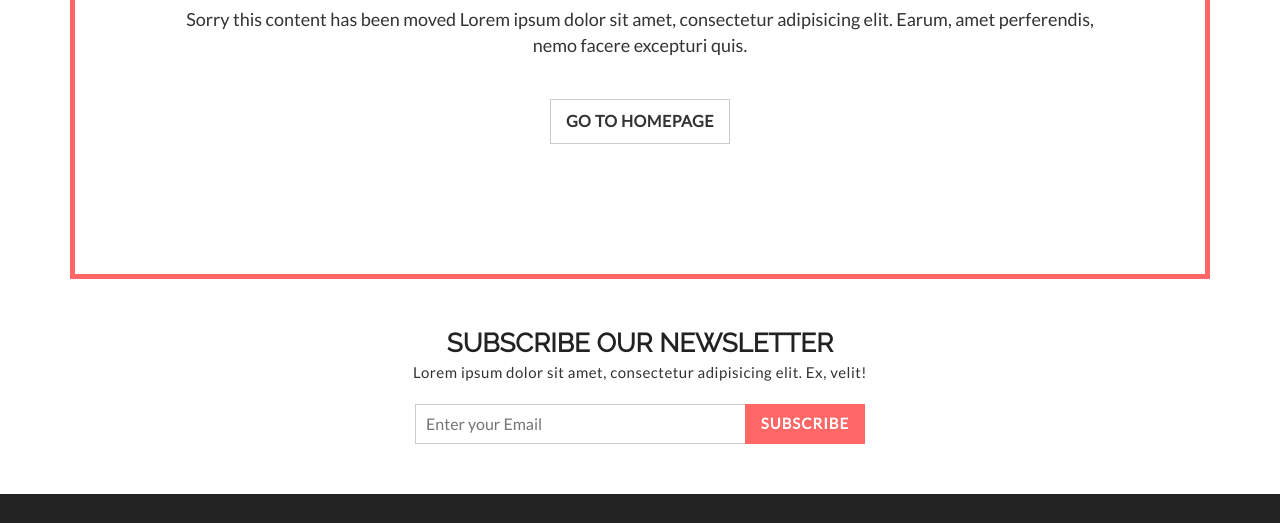
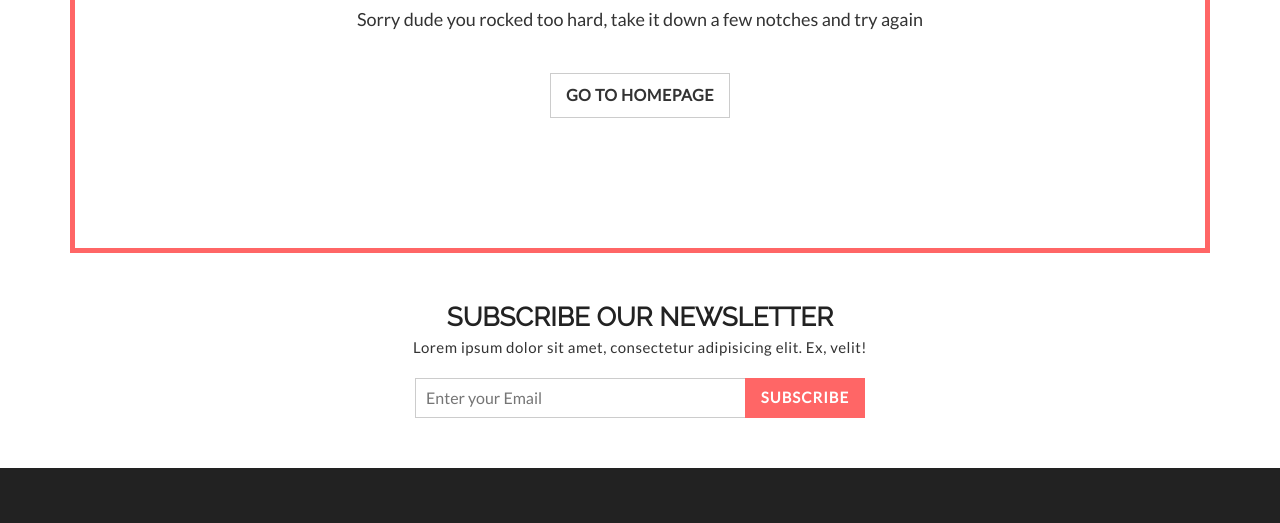
Before and after one commit to PhilOD96/Project, a plain HTML site: page MarkUps-dailyShop-v1.1/dailyShop/404.html in a window 1280 px wide. Shown: the part 577-1100 px from the top of the page. Drawn offline with nearby package versions, Linux system fonts and the light colour scheme.

Commit message:
Added new text for 404 page

```diff
--- a/MarkUps-dailyShop-v1.1/dailyShop/404.html
+++ b/MarkUps-dailyShop-v1.1/dailyShop/404.html
@@ -327,7 +327,7 @@
           <div class="aa-error-area">
             <h2>404</h2>
             <span>Sorry! Page Not Found</span>
-            <p>Sorry this content has been moved Lorem ipsum dolor sit amet, consectetur adipisicing elit. Earum, amet perferendis, nemo facere excepturi quis.</p>
+            <p>Sorry dude you rocked too hard, take it down a few notches and try again </p>
             <a href="#"> Go to Homepage</a>
           </div>
         </div>
```
